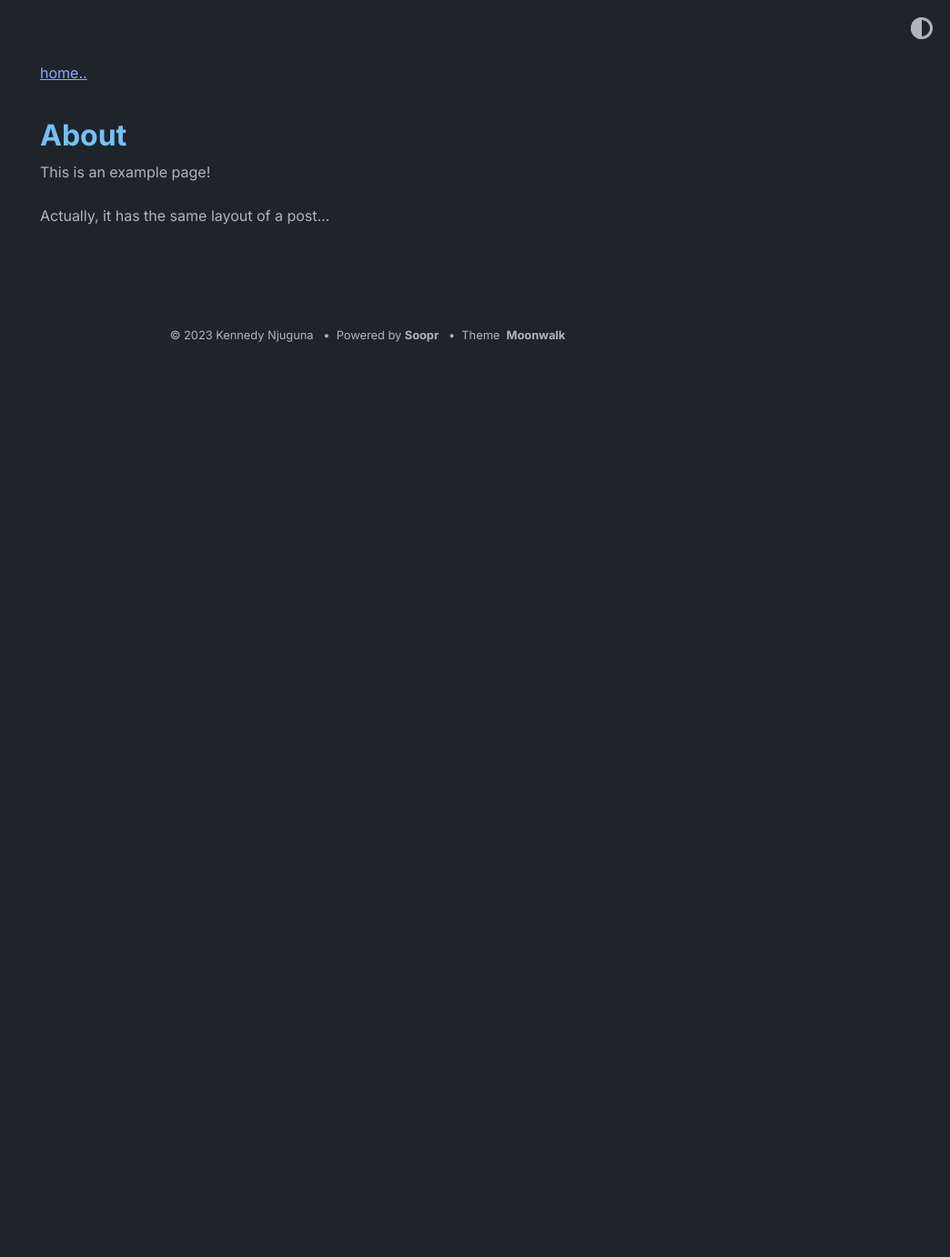
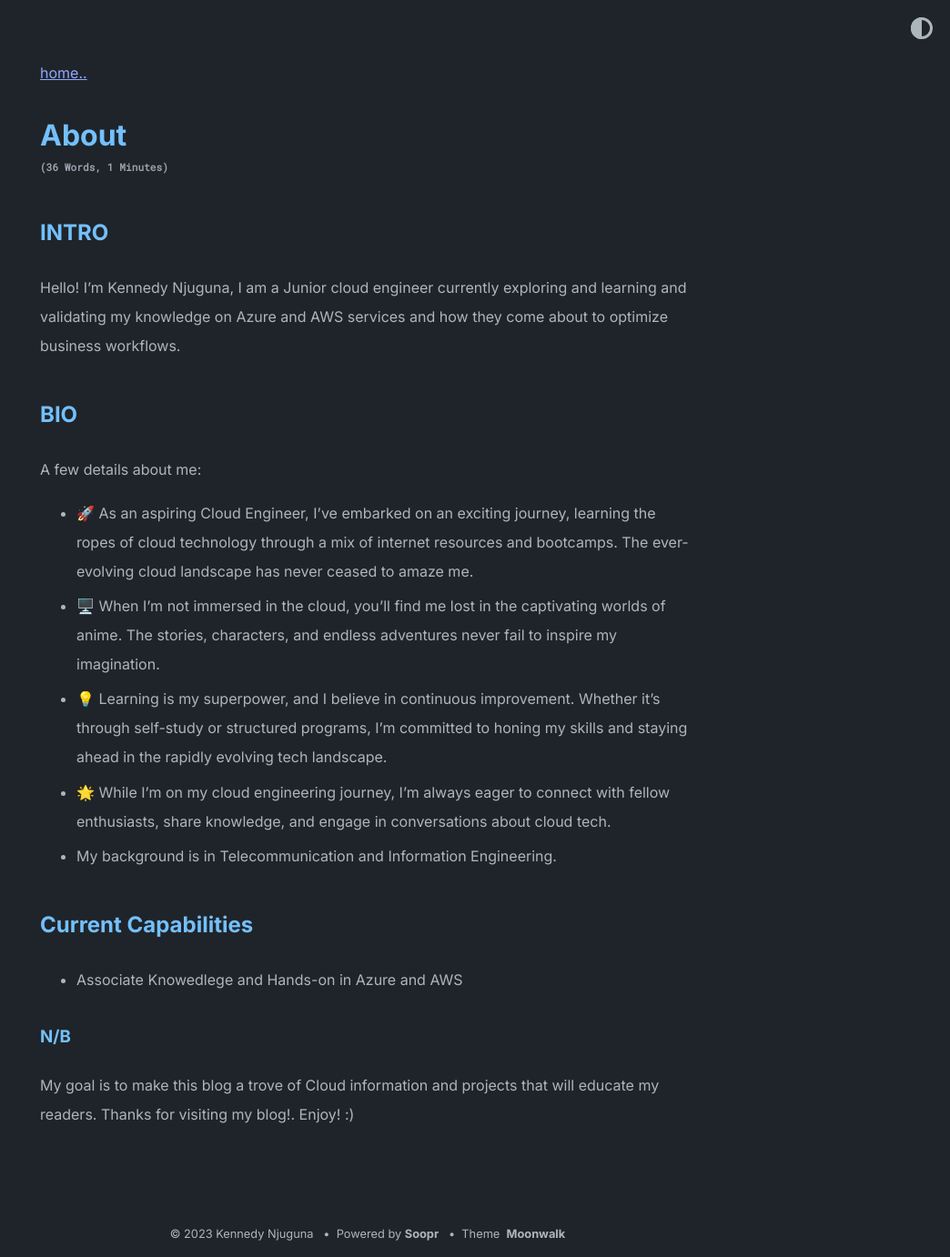
Before and after one commit to KennedyNjuguna/kennedynjuguna.github.io, a Jekyll site: the page built from about.md, in a window 1280 px wide. Shown: the whole page at 91% size, without its empty margins (236-1280 px from the left). Built offline with Jekyll 4.4.1, drawn with Linux system fonts in a browser that asks for light colours; before the commit the page ends 900 px from its top, so only the background shows below that.

Commit message:
Update about.md

```diff
--- a/about.md
+++ b/about.md
@@ -3,6 +3,24 @@ layout: post
 title: About
 ---
 
-This is an example page!
+## INTRO
 
-Actually, it has the same layout of a post...
+Hello! I'm Kennedy Njuguna, I am a Junior cloud engineer currently exploring and learning and validating my knowledge on Azure and AWS services and how they come about to optimize business workflows.
+
+## BIO
+
+A few details about me:
+* 🚀 As an aspiring Cloud Engineer, I've embarked on an exciting journey, learning the ropes of cloud technology through a mix of internet resources and bootcamps. The ever-evolving cloud landscape has never ceased to amaze me.
+* 🖥️ When I'm not immersed in the cloud, you'll find me lost in the captivating worlds of anime. The stories, characters, and endless adventures never fail to inspire my imagination.
+* 💡 Learning is my superpower, and I believe in continuous improvement. Whether it's through self-study or structured programs, I'm committed to honing my skills and staying ahead in the rapidly evolving tech landscape.
+* 🌟 While I'm on my cloud engineering journey, I'm always eager to connect with fellow enthusiasts, share knowledge, and engage in conversations about cloud tech.
+* My background is in Telecommunication and Information Engineering.
+
+## Current Capabilities
+
+* Associate Knowedlege and Hands-on in Azure and AWS
+
+### N/B
+
+My goal is to make this blog a trove of Cloud information and projects that will educate my readers. Thanks for visiting my blog!.
+Enjoy! :)
```
